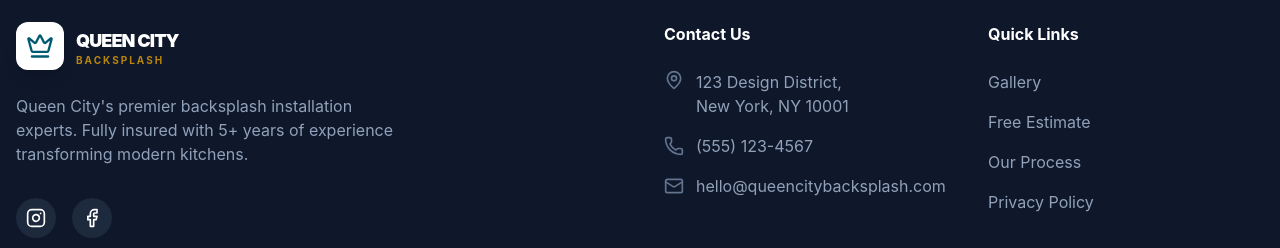
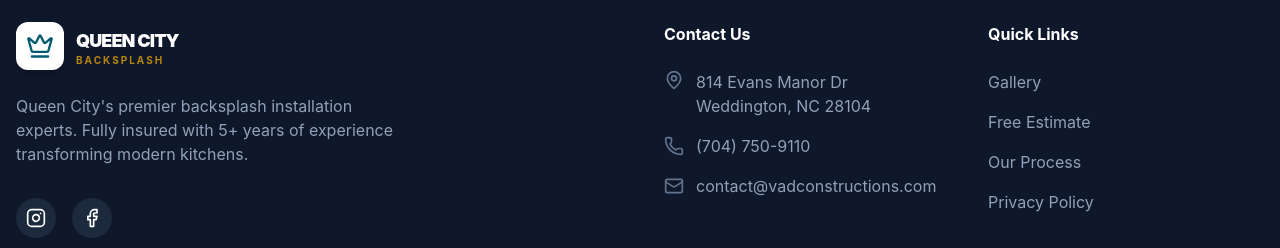
Before and after one commit to ironaddicted/qcb, a React (Vite) app: page / in a window 1280 px wide. Shown: the part 3407-3655 px from the top of the page. Built offline with nearby package versions, Linux system fonts and the light colour scheme.

Commit message:
- Contact details changed - Zip validation added

```diff
--- a/src/App.tsx
+++ b/src/App.tsx
@@ -38,16 +38,30 @@ type TileType = 'ceramic' | 'glass' | 'solid';
 type TilePattern = 'staggered' | 'stacked' | 'herringbone' | 'mosaic';
 
 interface FormData {
+  source?: string;
   areaType: 'sqft' | 'cabinets';
   areaValue: string;
   hasExisting: boolean;
   needsDemolition: boolean;
+  zip: string;
   tileType: TileType;
   pattern?: TilePattern;
   name: string;
   phone: string;
   email: string;
 }
+
+// --- Service Area Zip Codes (Charlotte NC +20 miles radius) ---
+// Leave the array empty for user to populate
+export const SERVICE_AREA_ZIP_CODES: (string | number)[] = [28202, 28203, 28204, 28205, 28206, 28207, 28208, 28209, 28210, 28211, 28212, 28213, 28214, 28215, 28216, 28217, 28226, 28227, 28262, 28269, 28270, 28273, 28277, 28104, 28105, 28134, 28031, 28036, 28078, 28110, 28111, 28112, 28173, 28103, 28174, 28025, 28026, 28027, 28081, 28083, 28075, 28144, 28146, 28023, 28115, 28117, 28625, 28677, 28092, 28093, 28037, 28052, 28054, 28056, 28012, 28120, 28150, 28152, 28001, 28097, 29730, 29732, 29707, 29708, 29715, 29745, 29710, 29720, 29706];
+
+export const isZipInServiceArea = (zip: string): boolean => {
+  if (!zip) return false;
+  const cleanZip = zip.trim().split('-')[0].trim();
+  return SERVICE_AREA_ZIP_CODES.some(
+    (code) => String(code).trim() === cleanZip || String(code).trim() === zip.trim()
+  );
+};
 
 // --- Constants ---
 const GALLERY_SAMPLES = [
@@ -286,8 +300,10 @@ const EstimateForm = () => {
 
       if (!formData.zip.trim()) {
         newErrors.zip = 'Zip code is required';
-      } else if (!/^\d{5}(-\d{4})?$/.test(formData.zip)) {
+      } else if (!/^\d{5}(-\d{4})?$/.test(formData.zip.trim())) {
         newErrors.zip = 'Please enter a valid zip code';
+      } else if (!isZipInServiceArea(formData.zip)) {
+        newErrors.zip = 'The zip code introduced is outside of the service area - we serve Charlotte NC +20 miles radius';
       }
     }
 
@@ -823,15 +839,15 @@ const Footer = () => (
           <ul className="space-y-4 text-slate-400">
             <li className="flex items-start gap-3">
               <MapPin className="w-5 h-5 text-slate-500 shrink-0" />
-              <span>123 Design District,<br />New York, NY 10001</span>
+              <span>814 Evans Manor Dr<br />Weddington, NC 28104</span>
             </li>
             <li className="flex items-center gap-3">
               <Phone className="w-5 h-5 text-slate-500 shrink-0" />
-              <span>(555) 123-4567</span>
+              <span>(704) 750-9110</span>
             </li>
             <li className="flex items-center gap-3">
               <Mail className="w-5 h-5 text-slate-500 shrink-0" />
-              <span>hello@queencitybacksplash.com</span>
+              <span>contact@vadconstructions.com</span>
             </li>
           </ul>
         </div>
```
